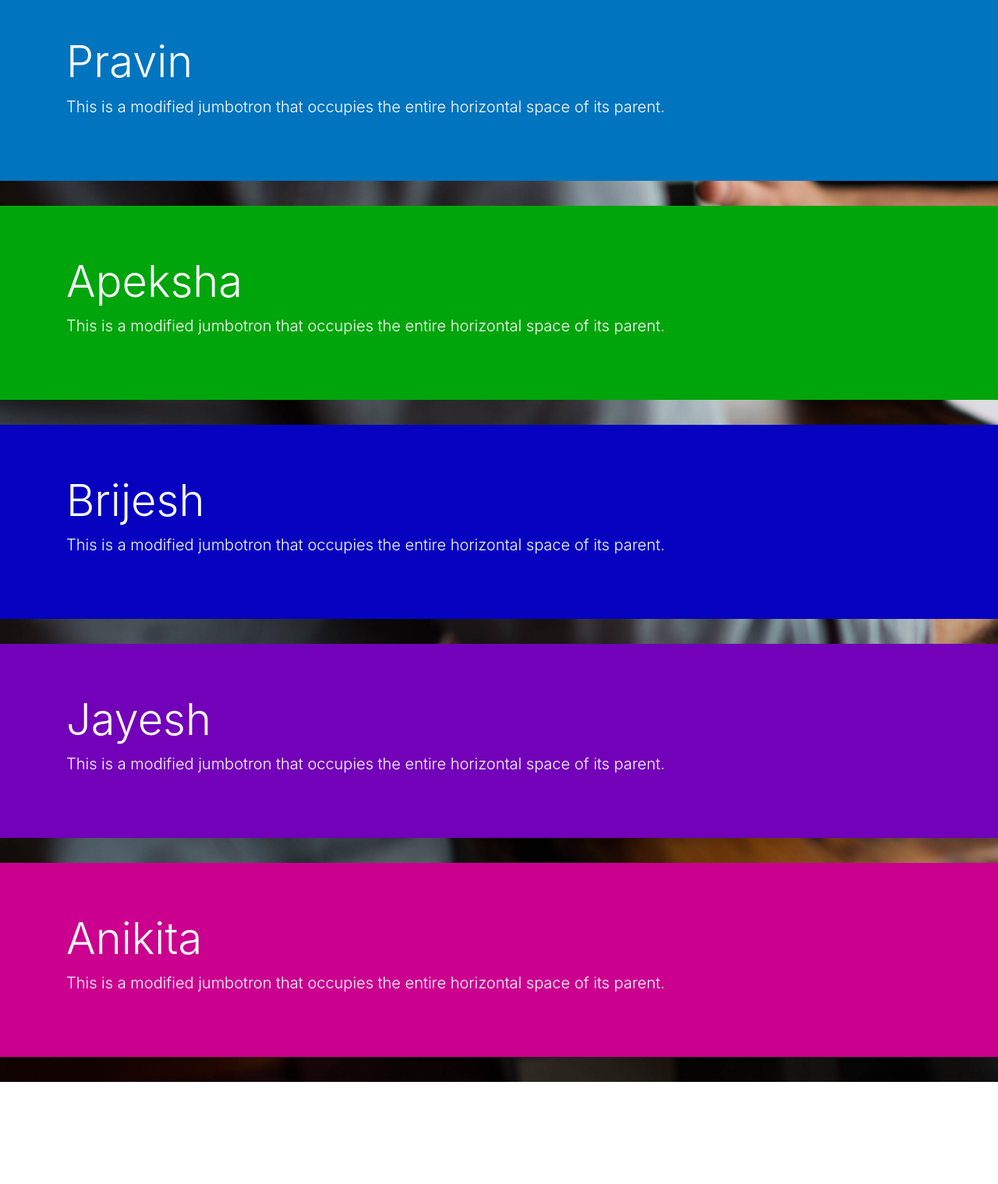
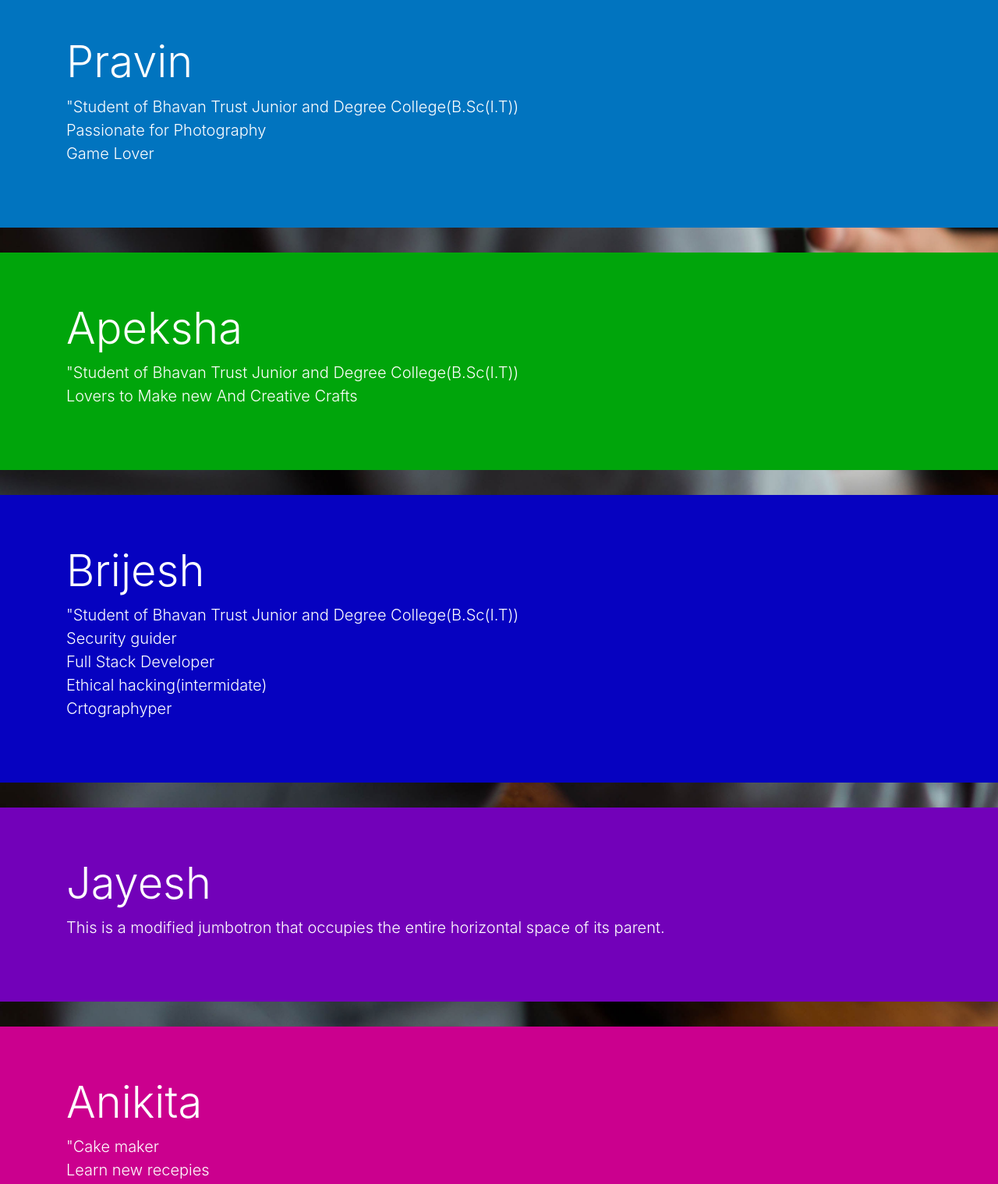
Before and after one commit to brijeshsundi/brijeshsundi.github.io, a plain HTML site: page about.html in a window 1280 px wide. Shown: the part 120-1639 px from the top of the page at 78% size. Before the commit the page ends 1508 px from the top, so only its background shows below. Drawn offline with nearby package versions, Linux system fonts and the light colour scheme.

Commit message:
about us

```diff
--- a/about.html
+++ b/about.html
@@ -41,21 +41,25 @@
   <div class="container">
     <img src="" align="left">
     <h1 class="display-4">Pravin</h1>
-    <p class="lead">This is a modified jumbotron that occupies the entire horizontal space of its parent.</p>
+    <p class="lead">"Student of Bhavan Trust Junior and Degree College(B.Sc(I.T))<br>Passionate for Photography<br>
+    	Game Lover
+    </p>
   </div>
 </div>
 <div class="jumbotron jumbotron-fluid animated slideInLeft" style="background-color: #00A50B;">
   <div class="container">
     <img src="" align="left">
     <h1 class="display-4">Apeksha</h1>
-    <p class="lead">This is a modified jumbotron that occupies the entire horizontal space of its parent.</p>
+    <p class="lead">"Student of Bhavan Trust Junior and Degree College(B.Sc(I.T))<br>Lovers to Make new And Creative Crafts<br></p>
   </div>
 </div>
 <div class="jumbotron jumbotron-fluid animated slideInRight" style="background-color: #0602C0;">
   <div class="container">
     <img src="" align="left">
     <h1 class="display-4">Brijesh</h1>
-    <p class="lead">This is a modified jumbotron that occupies the entire horizontal space of its parent.</p>
+    <p class="lead">"Student of Bhavan Trust Junior and Degree College(B.Sc(I.T))<br>Security guider<br>Full Stack Developer<br>
+    	Ethical hacking(intermidate)<br>Crtographyper<br>
+    </p>
   </div>
 </div>
 <div class="jumbotron jumbotron-fluid animated slideInLeft" style="background-color: #7201B9;">
@@ -69,7 +73,7 @@
   <div class="container">
     <img src="" align="left">
     <h1 class="display-4">Anikita</h1>
-    <p class="lead">This is a modified jumbotron that occupies the entire horizontal space of its parent.</p>
+    <p class="lead">"Cake maker<br>Learn new recepies<br></p>
   </div>
 </div>
 	<script src="https://code.jquery.com/jquery-3.3.1.slim.min.js" integrity="sha384-q8i/X+965DzO0rT7abK41JStQIAqVgRVzpbzo5smXKp4YfRvH+8abtTE1Pi6jizo" crossorigin="anonymous"></script>
```
